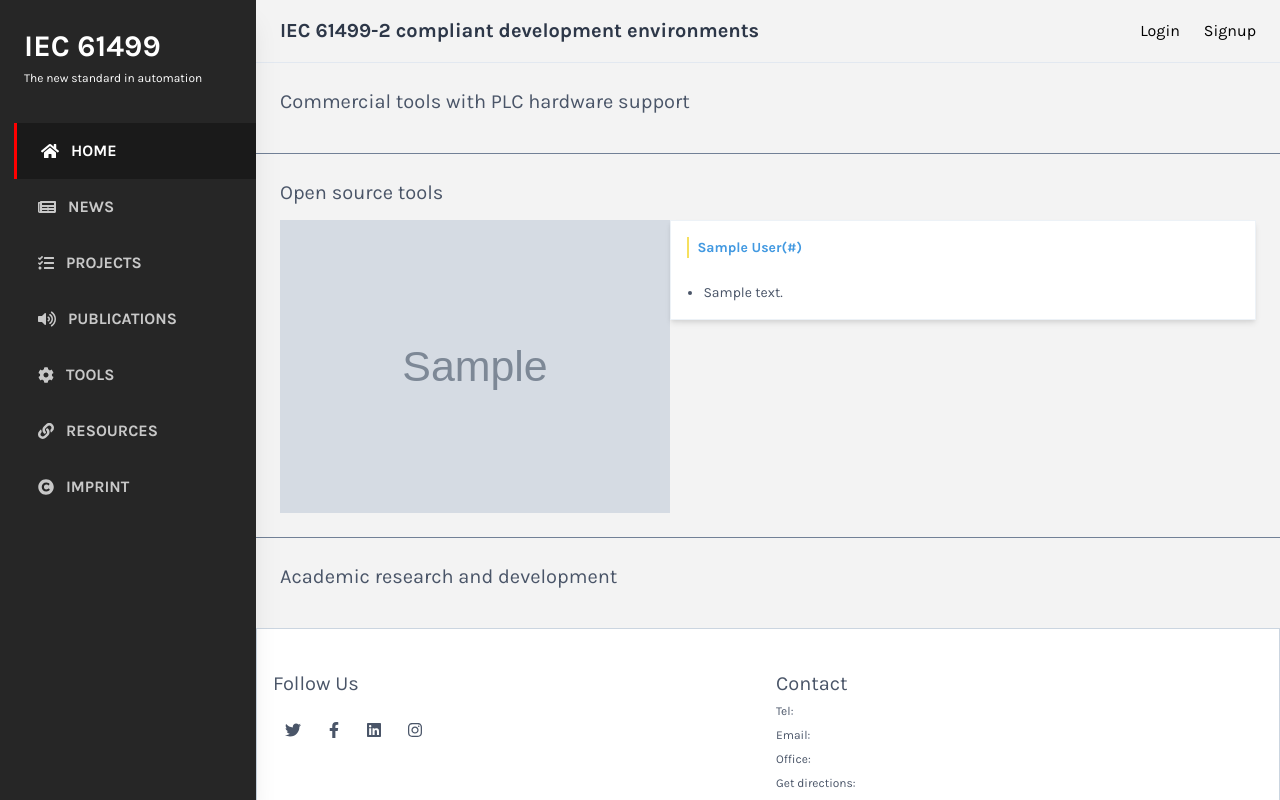
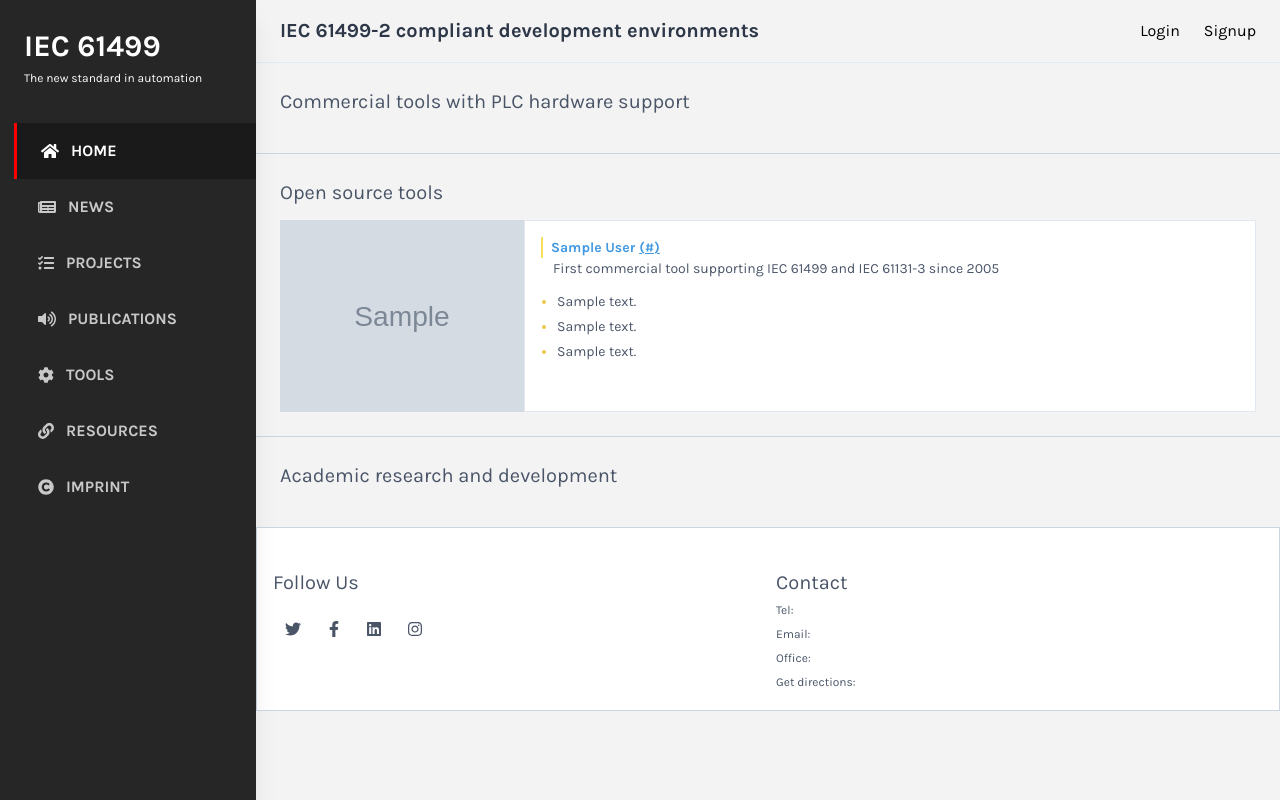
Before and after one commit to PradeepSingh96/IEC_standard, a Django app: page /tools/ in a window 1280 px wide. Run offline with Django 3.2, Linux system fonts and the light colour scheme; tables that the repository leaves empty hold one stand-in row (values such as "Sample post"); grey boxes marked "Sample" are stand-in pictures; some libraries are stand-ins or nearby versions.

Commit message:
update Ui of tool

```diff
--- a/usermanagement/templates/tools.html
+++ b/usermanagement/templates/tools.html
@@ -324,102 +324,129 @@
 
     <div class="w-full overflow-x-hidden border-t flex flex-col">
 
-      <main class="w-full flex-grow p-6 border-b border-gray-600">
+
+      <main class="w-full flex-grow p-6 border-b border-gray-400">
         <p class="text-xl text-gray-700 pb-3 flex items-center">
           Commercial tools with PLC hardware support
         </p>
         {% for i in Commercial_tools_with_PLC_hardware_support%}
         <div class="flex flex-wrap ">
-          <div class="w-2/5">
+          <div class="w-1/4 ">
             <!--Add image here-->
-            <img src="{{i.image.url}}" alt="">
+            <img class="w-full object-fill h-48" src="{{i.image.url}}">
           </div>
-          <div class="lg:w-3/5">
-            <div class="p-4 bg-white border border-gray-200 shadow-md">
+          <div class="lg:w-3/4">
+            <div class="p-4 bg-white border border-gray-300 h-48">
               <div class="flex flex-wrap">
                 <div class="w-full">
-                  <p class="text-blue-500 font-semibold text-sm border-l-2 border-yellow-400 pl-2">{{i.title}}(<a
-                      href="{{i.link}}">{{i.link}}</a>)</p>
-                  <p class="text-sm flex items-center text-gray-700 mt-3 ml-3"></a>
-
-                    <ul class="list-disc text-gray-700 ml-4 mt-3 text-sm">
-                      <li>{{i.description}}</li>
+                  <p class="text-blue-500 font-semibold text-sm border-l-2 border-yellow-400 pl-2">{{i.title}}<a
+                      class="ml-1 underline" href="">({{i.link}})</a></p>
+                  <p class="text-gray-700 text-sm ml-3">First commercial tool supporting IEC 61499 and IEC 61131-3 since
+                    2005
+                  </p>
+                  <p class="text-sm flex items-center text-gray-700 mt-2 ml-3">
+                    <ul class="list-disc text-gray-700 ml-4 text-sm">
+                      <li class="text-yellow-500 mt-1">
+                        <p class="text-gray-700">{{i.description}}</p>
+                      </li>
+                      <li class="text-yellow-500 mt-1">
+                        <p class="text-gray-700">{{i.description}}</p>
+                      </li>
+                      <li class="text-yellow-500 mt-1">
+                        <p class="text-gray-700">{{i.description}}</p>
+                      </li>
                     </ul>
                   </p>
                 </div>
               </div>
             </div>
-
           </div>
         </div>
         {% endfor %}
       </main>
 
 
-      <main class="w-full flex-grow p-6 border-b border-gray-600">
+      <main class="w-full flex-grow p-6 border-b border-gray-400">
         <p class="text-xl text-gray-700 pb-3 flex items-center">
           Open source tools
         </p>
         {% for i in Open_source_tools%}
         <div class="flex flex-wrap ">
-          <div class="w-2/5">
+          <div class="w-1/4 ">
             <!--Add image here-->
-            <img src="{{i.image.url}}" alt="">
+            <img class="w-full object-fill h-48" src="{{i.image.url}}">
           </div>
-          <div class="lg:w-3/5">
-            <div class="p-4 bg-white border border-gray-200 shadow-md">
+          <div class="lg:w-3/4">
+            <div class="p-4 bg-white border border-gray-300 h-48">
               <div class="flex flex-wrap">
                 <div class="w-full">
-                  <p class="text-blue-500 font-semibold text-sm border-l-2 border-yellow-400 pl-2">{{i.title}}(<a
-                      href="{{i.link}}">{{i.link}}</a>)</p>
-                  <p class="text-sm flex items-center text-gray-700 mt-3 ml-3">
-
-
-                    <ul class="list-disc text-gray-700 ml-4 mt-3 text-sm">
-                      <li>{{i.description}}</li>
+                  <p class="text-blue-500 font-semibold text-sm border-l-2 border-yellow-400 pl-2">{{i.title}}<a
+                      class="ml-1 underline" href="">({{i.link}})</a></p>
+                  <p class="text-gray-700 text-sm ml-3">First commercial tool supporting IEC 61499 and IEC 61131-3 since
+                    2005
+                  </p>
+                  <p class="text-sm flex items-center text-gray-700 mt-2 ml-3">
+                    <ul class="list-disc text-gray-700 ml-4 text-sm">
+                      <li class="text-yellow-500 mt-1">
+                        <p class="text-gray-700">{{i.description}}</p>
+                      </li>
+                      <li class="text-yellow-500 mt-1">
+                        <p class="text-gray-700">{{i.description}}</p>
+                      </li>
+                      <li class="text-yellow-500 mt-1">
+                        <p class="text-gray-700">{{i.description}}</p>
+                      </li>
                     </ul>
                   </p>
                 </div>
               </div>
             </div>
-
           </div>
         </div>
         {% endfor %}
       </main>
 
 
-      <main class="w-full flex-grow p-6">
+      <main class="w-full flex-grow p-6 ">
         <p class="text-xl text-gray-700 pb-3 flex items-center">
           Academic research and development
         </p>
         {% for i in Academic_and_research_developments%}
         <div class="flex flex-wrap ">
-          <div class="w-2/5">
+          <div class="w-1/4 ">
             <!--Add image here-->
-            <img src="{{i.image.url}}" alt="">
+            <img class="w-full object-fill h-48" src="{{i.image.url}}">
           </div>
-          <div class="lg:w-3/5">
-            <div class="p-4 bg-white border border-gray-200 shadow-md">
+          <div class="lg:w-3/4">
+            <div class="p-4 bg-white border border-gray-300 h-48">
               <div class="flex flex-wrap">
                 <div class="w-full">
-                  <p class="text-blue-500 font-semibold text-sm border-l-2 border-yellow-400 pl-2">{{i.title}}(<a
-                      href="{{i.link}}">{{i.link}}</a>)</p>
-                  <p class="text-sm flex items-center text-gray-700 mt-3 ml-3">
-
-
-                    <ul class="list-disc text-gray-700 ml-4 mt-3 text-sm">
-                      <li>{{i.description}}</li>
+                  <p class="text-blue-500 font-semibold text-sm border-l-2 border-yellow-400 pl-2">{{i.title}}<a
+                      class="ml-1 underline" href="">({{i.link}})</a></p>
+                  <p class="text-gray-700 text-sm ml-3">First commercial tool supporting IEC 61499 and IEC 61131-3 since
+                    2005
+                  </p>
+                  <p class="text-sm flex items-center text-gray-700 mt-2 ml-3">
+                    <ul class="list-disc text-gray-700 ml-4 text-sm">
+                      <li class="text-yellow-500 mt-1">
+                        <p class="text-gray-700">{{i.description}}</p>
+                      </li>
+                      <li class="text-yellow-500 mt-1">
+                        <p class="text-gray-700">{{i.description}}</p>
+                      </li>
+                      <li class="text-yellow-500 mt-1">
+                        <p class="text-gray-700">{{i.description}}</p>
+                      </li>
                     </ul>
                   </p>
                 </div>
               </div>
             </div>
-
           </div>
         </div>
         {% endfor %}
       </main>
+
 
 
       <footer class="w-full border-t flex flex-col border border-gray-400 bg-white">
```
